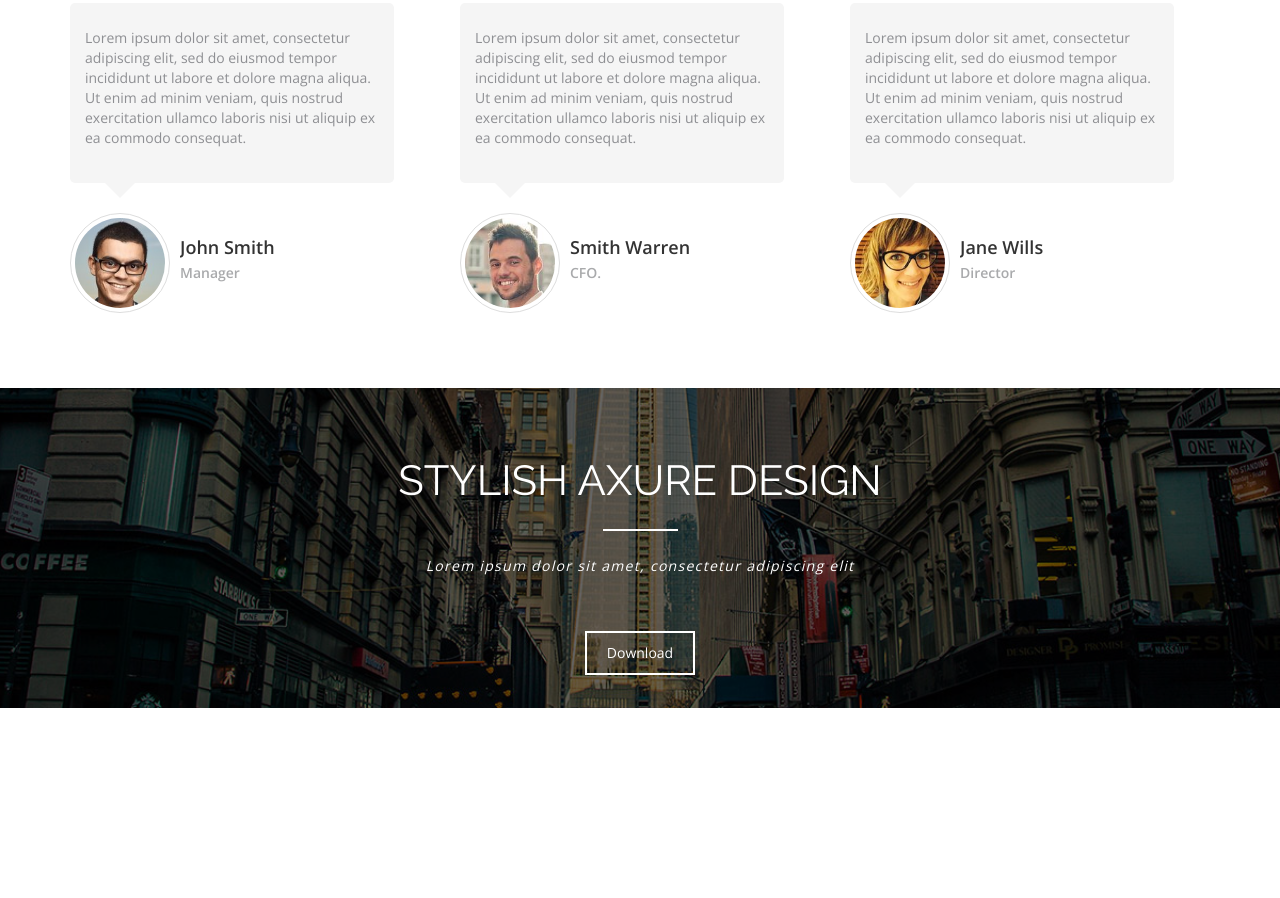
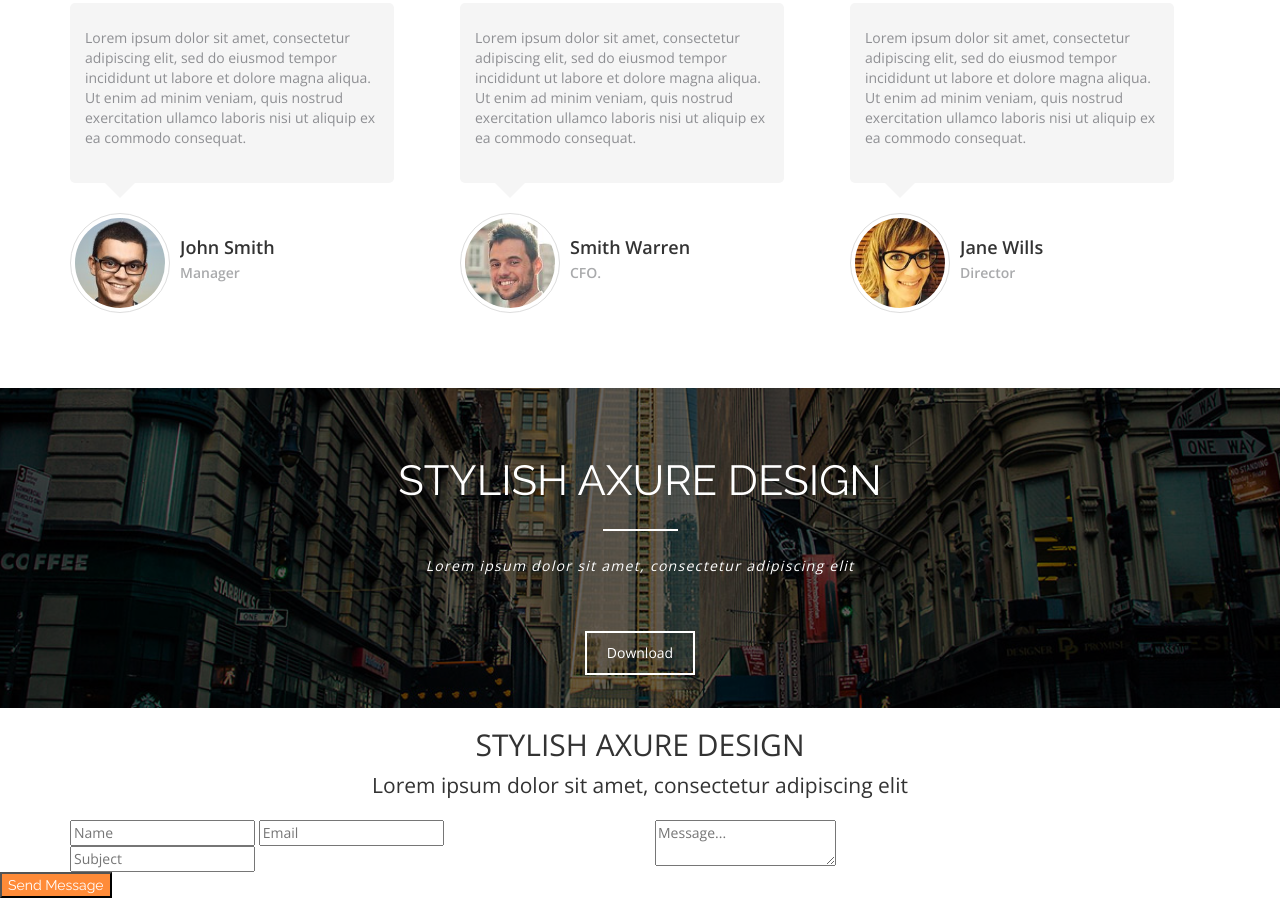
Before and after one commit to MAshrafM/PSD_Axit, a website: page index.html in a window 1280 px wide. Shown: the part 4383-5281 px from the top of the page. Before the commit the page ends 5091 px from the top, so only its background shows below. Drawn offline with nearby package versions, Linux system fonts and the light colour scheme.

Commit message:
contact structure

```diff
--- a/index.html
+++ b/index.html
@@ -366,6 +366,25 @@
       </div>
     </section>
     <!-- End Stylish -->
+    <!-- Contact Us -->
+    <section id="contacts">
+      <div class="container">
+        <h2 class="text-center upper">Stylish Axure Design</h2>
+        <p class="lead text-center">Lorem ipsum dolor sit amet, consectetur adipiscing elit</p>
+        <div class="row">
+          <div class="col-md-6">
+            <input type="text" name="name" placeholder="Name" />
+            <input type="text" name="email" placeholder="Email" />
+            <input type="text" name="subject" placeholder="Subject" />
+          </div>
+          <div class="col-md-6">
+            <textarea name="body"placeholder="Message..."></textarea>
+          </div>
+        </div>
+      </div>
+      <button class="btn-main">Send Message</button>
+    </section>
+    <!-- End Contact Us -->
     <!-- Scripts -->
     <script  src="https://code.jquery.com/jquery-2.2.4.min.js"  integrity="sha256-BbhdlvQf/xTY9gja0Dq3HiwQF8LaCRTXxZKRutelT44="  crossorigin="anonymous"></script>
     <script src="https://maxcdn.bootstrapcdn.com/bootstrap/3.3.7/js/bootstrap.min.js" integrity="sha384-Tc5IQib027qvyjSMfHjOMaLkfuWVxZxUPnCJA7l2mCWNIpG9mGCD8wGNIcPD7Txa" crossorigin="anonymous"></script>
```
